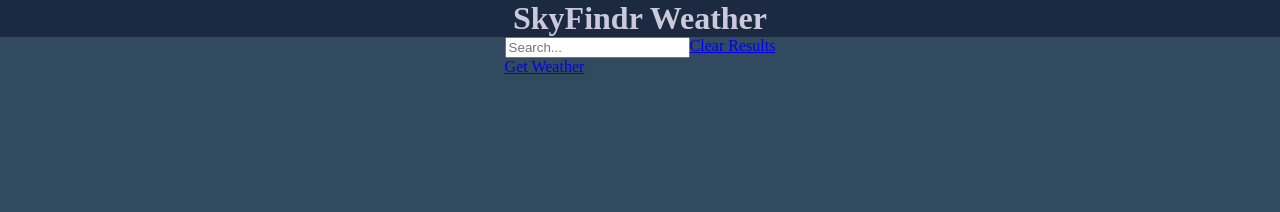
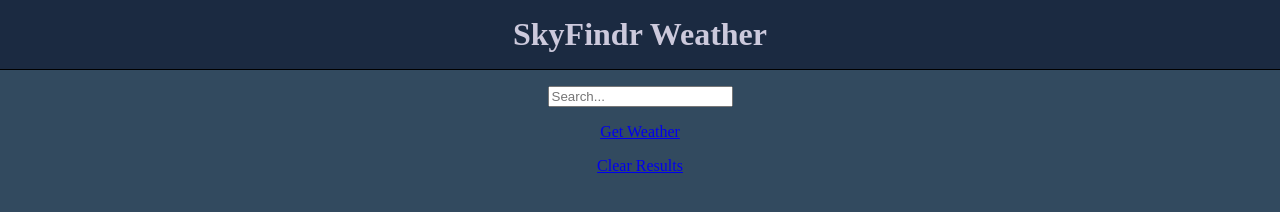
Before and after one commit to l-swenson/skyfindr, a plain HTML site: page index.html in a window 1280 px wide. Drawn offline with Linux system fonts and the light colour scheme.

Commit message:
Style basic layout of page.

```diff
--- a/index.html
+++ b/index.html
@@ -17,15 +17,19 @@
 
     <main class="main-content">
 
-        <div class="weather-search">
+        <div class="search-section">
 
-            <input type="text" placeholder="Search...">
+            <input id="weather-search" type="text" placeholder="Search...">
 
-            <p><a href="#" class="btn">Get Weather</a></p>
+            <p><a href="#" class="weather-btn">Get Weather</a></p>
 
         </div>
 
-        <div class="search-results">
+        <div class="results-wrapper">
+
+            <div class="card">
+
+            </div>
 
 
         </div>
--- a/style.css
+++ b/style.css
@@ -17,12 +17,29 @@ h1 {
 
 header {
     background-color: #1b2a41;
+    padding: 1em;
+    border-bottom: .1rem solid;
     display: flex;
     align-items: center;
     justify-content: center;
+
 }
 
 .main-content {
     display: flex;
+    flex-direction: column;
     justify-content: center;
+    align-items: center;
 }
+
+.search-section {
+    padding: 1rem;
+    display: flex;
+    flex-direction: column;
+    justify-content: center;
+    align-items: center;
+}
+
+#weather-search {
+    margin-bottom: 1rem;
+}
```
